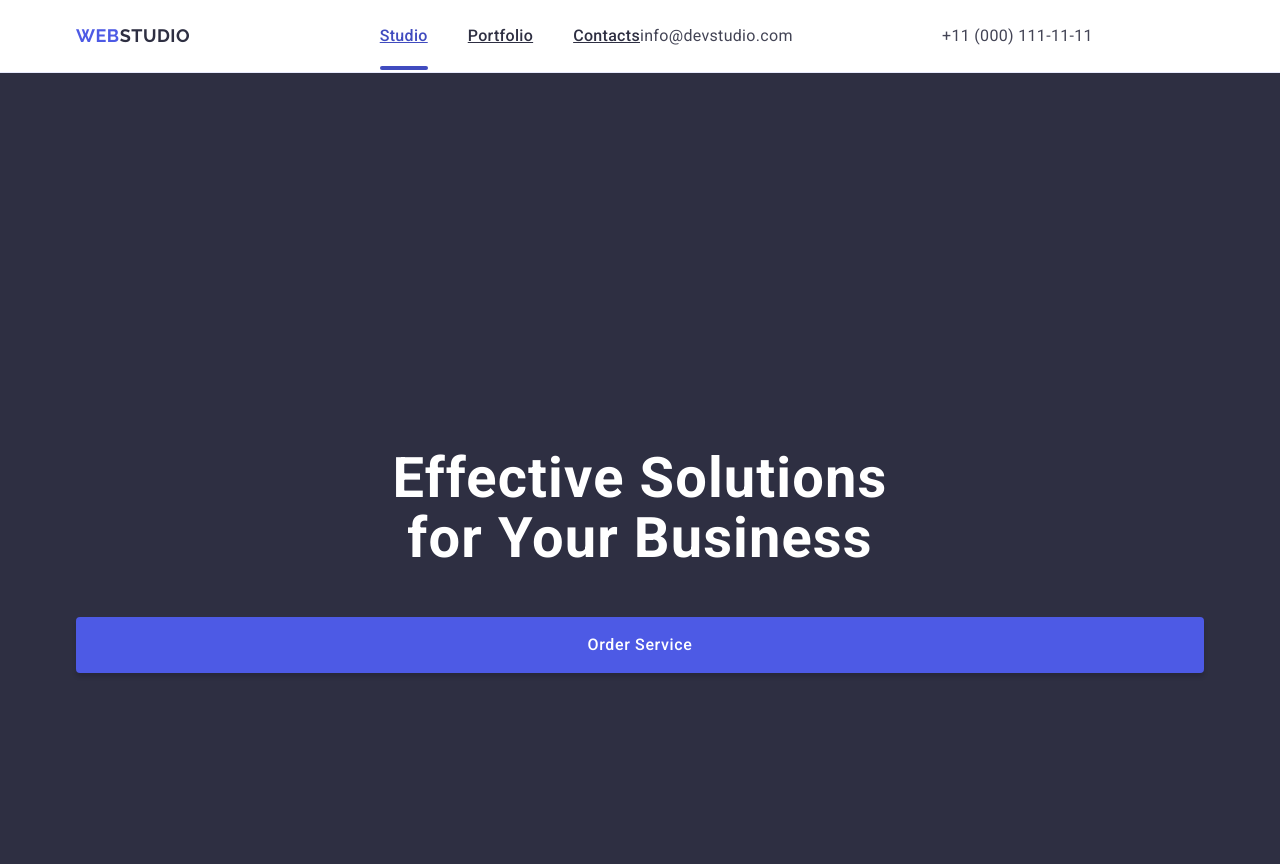
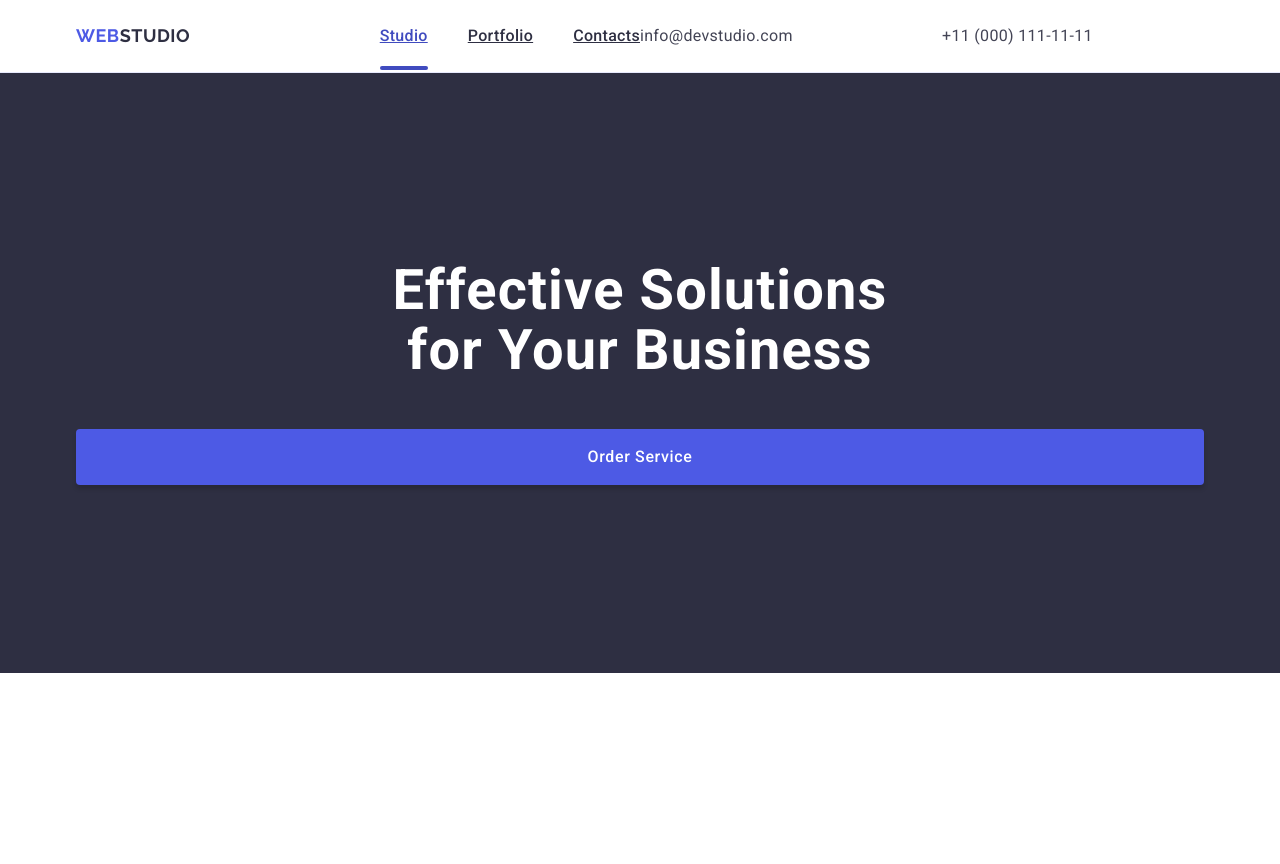
Before and after one commit to AlyokhinRoman/goit-markup-hw-04, a plain HTML site: page index.html in a window 1280 px wide. Shown: the top 864 px of the page. Drawn offline with nearby package versions, Linux system fonts and the light colour scheme.

Commit message:
upd solutions

```diff
--- a/css/styles.css
+++ b/css/styles.css
@@ -166,20 +166,17 @@ button {
     color: #404BBF;
     text-decoration: none;
 }
-.main{
+
+.solutions {
     background-color: #2e2f42;
     background-image: linear-gradient(rgba(46, 47, 66, 0.7),
-            rgba(46, 47, 66, 0.7)),
-        url(./images/people-office.jpg);
+                rgba(46, 47, 66, 0.7)),
+            url(./images/people-office.jpg);
     background-repeat: no-repeat;
     background-size: cover;
     background-position: center;
     max-width: 1440px;
     margin: 0 auto;
-    padding: 188px 0;
-}
-.solutions {
-    background-color: #2E2F42;
     padding: 188px 0;
 }
 .visually-hidden {
--- a/index.html
+++ b/index.html
@@ -49,7 +49,7 @@
       </div>
     </header>
 
-    <main class="main">
+    <main>
       <section class="solutions">
         <div class="container">
           <h1 class="page-title">Effective Solutions<br />for Your Business</h1>
```
